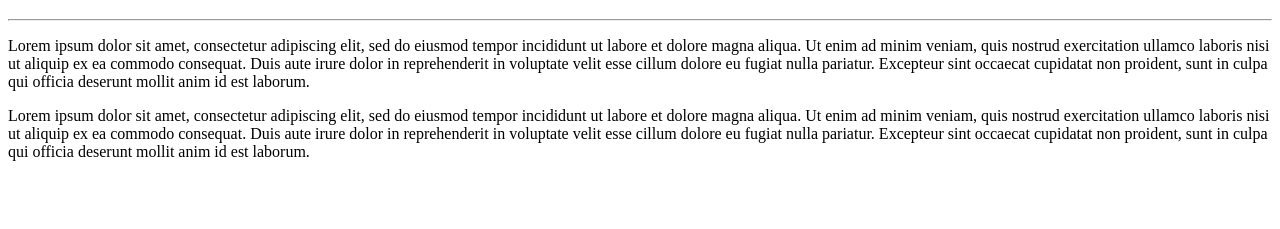
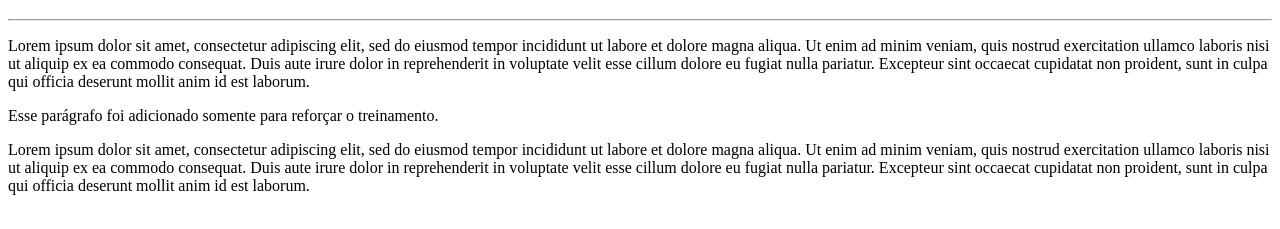
Before and after one commit to alvarojnetto/curso-git-02, a plain HTML site: page site-exemplo/index.html in a window 1280 px wide. Shown: the part 61-290 px from the top of the page. Drawn offline with Linux system fonts and the light colour scheme.

Commit message:
Parágrafo adicionado para treinamento.
Adicionado um parágrafo unicamente como pretexto para treinamento.

```diff
--- a/site-exemplo/index.html
+++ b/site-exemplo/index.html
@@ -9,6 +9,7 @@
         <h1>Olá, mundo!</h1>
         <hr>
         <p>Lorem ipsum dolor sit amet, consectetur adipiscing elit, sed do eiusmod tempor incididunt ut labore et dolore magna aliqua. Ut enim ad minim veniam, quis nostrud exercitation ullamco laboris nisi ut aliquip ex ea commodo consequat. Duis aute irure dolor in reprehenderit in voluptate velit esse cillum dolore eu fugiat nulla pariatur. Excepteur sint occaecat cupidatat non proident, sunt in culpa qui officia deserunt mollit anim id est laborum.</p>
+        <p>Esse parágrafo foi adicionado somente para reforçar o treinamento.</p>
         <p>Lorem ipsum dolor sit amet, consectetur adipiscing elit, sed do eiusmod tempor incididunt ut labore et dolore magna aliqua. Ut enim ad minim veniam, quis nostrud exercitation ullamco laboris nisi ut aliquip ex ea commodo consequat. Duis aute irure dolor in reprehenderit in voluptate velit esse cillum dolore eu fugiat nulla pariatur. Excepteur sint occaecat cupidatat non proident, sunt in culpa qui officia deserunt mollit anim id est laborum.</p>
     </body>
 </html>
```
